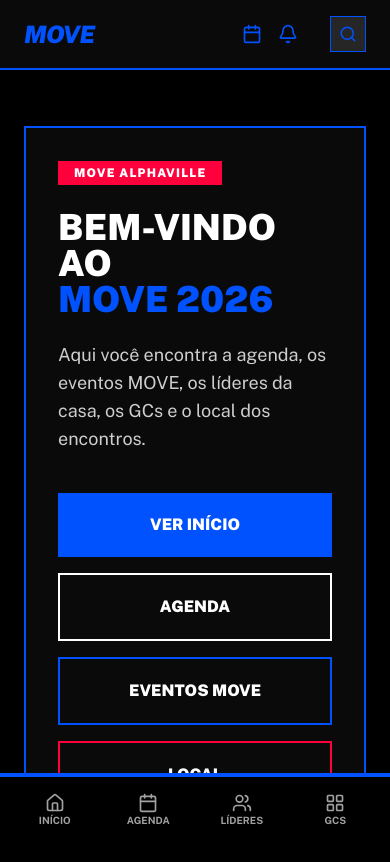
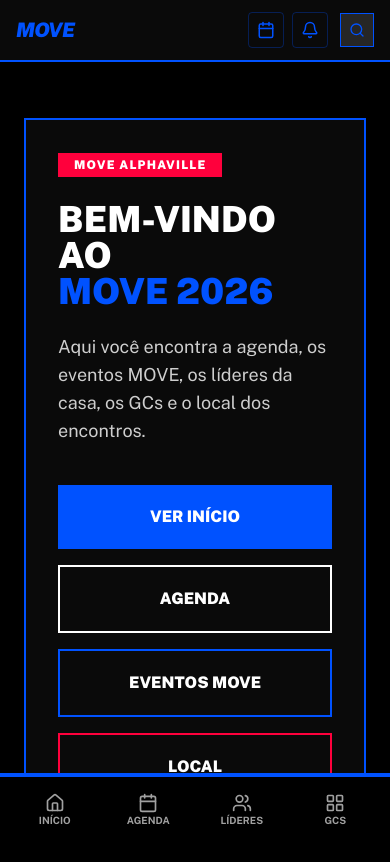
Before and after one commit to Sarahwillock/DINAMUS.ALPHAVILLE, a React (Vite) app: page / in a window 390 px wide. Shown: the top 862 px of the page. Built offline with nearby package versions, Linux system fonts and the light colour scheme; a web font is replaced by a local one.

Commit message:
Update Navbar.tsx

```diff
--- a/src/components/Navbar.tsx
+++ b/src/components/Navbar.tsx
@@ -14,19 +14,19 @@ export default function Navbar() {
   ];
 
   return (
-    <nav className="bg-neutral-950 text-move-blue font-bold uppercase tracking-tighter border-b-2 border-move-blue flex justify-between items-center px-6 py-4 w-full sticky top-0 z-50">
-      <Link to="/" className="text-2xl font-black italic text-move-blue">MOVE</Link>
+    <nav className="sticky top-0 z-50 flex w-full items-center justify-between border-b-2 border-move-blue bg-neutral-950 px-4 py-3 font-bold uppercase tracking-tighter text-move-blue sm:px-6 sm:py-4">
+      <Link to="/" className="text-xl font-black italic text-move-blue sm:text-2xl">MOVE</Link>
 
-      <div className="hidden md:flex gap-8 items-center">
+      <div className="hidden items-center gap-8 md:flex">
         {links.map((link) => (
           <Link
             key={link.name}
             to={link.path}
             className={cn(
-              "px-2 transition-colors",
+              'px-2 transition-colors',
               location.pathname === link.path
-                ? "text-move-pink border-b-4 border-move-pink"
-                : "text-neutral-400 hover:bg-move-blue hover:text-white"
+                ? 'border-b-4 border-move-pink text-move-pink'
+                : 'text-neutral-400 hover:bg-move-blue hover:text-white'
             )}
           >
             {link.name}
@@ -34,22 +34,24 @@ export default function Navbar() {
         ))}
       </div>
 
-      <div className="flex items-center gap-4">
+      <div className="flex items-center gap-2 sm:gap-4">
         <a
           href="https://www.instagram.com/move.alphaville/"
           target="_blank"
           rel="noopener noreferrer"
-          className="text-[10px] text-move-pink hover:text-white transition-colors tracking-widest hidden lg:block"
+          className="hidden text-[10px] tracking-widest text-move-pink transition-colors hover:text-white lg:block"
         >
           @MOVE.ALPHAVILLE
         </a>
-        <Link to="/full-schedule">
-          <Calendar className="cursor-pointer hover:text-move-pink transition-colors" size={20} />
+        <Link to="/full-schedule" className="rounded border border-move-blue/30 p-2 sm:border-0 sm:p-0">
+          <Calendar className="cursor-pointer transition-colors hover:text-move-pink" size={18} />
         </Link>
-        <Bell className="cursor-pointer hover:text-move-pink transition-colors" size={20} />
-        <div className="ml-4 bg-neutral-800 p-2 border border-move-blue flex items-center gap-2">
-          <Search size={18} />
-          <span className="hidden sm:inline text-[10px] tracking-widest">SEARCH</span>
+        <button type="button" className="rounded border border-move-blue/30 p-2 sm:border-0 sm:p-0" aria-label="Notificações">
+          <Bell className="cursor-pointer transition-colors hover:text-move-pink" size={18} />
+        </button>
+        <div className="ml-1 flex items-center gap-2 border border-move-blue bg-neutral-800 p-2 sm:ml-4">
+          <Search size={16} />
+          <span className="hidden text-[10px] tracking-widest sm:inline">SEARCH</span>
         </div>
       </div>
     </nav>
```
